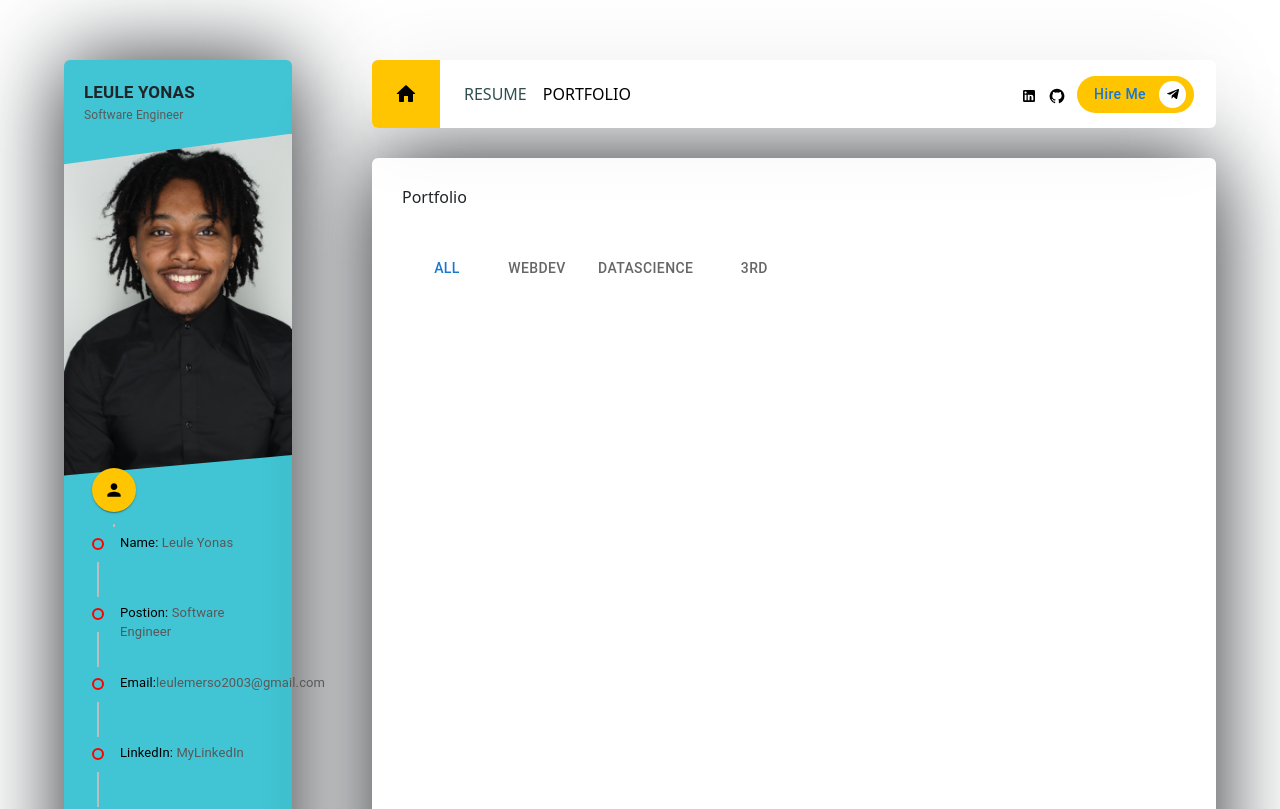
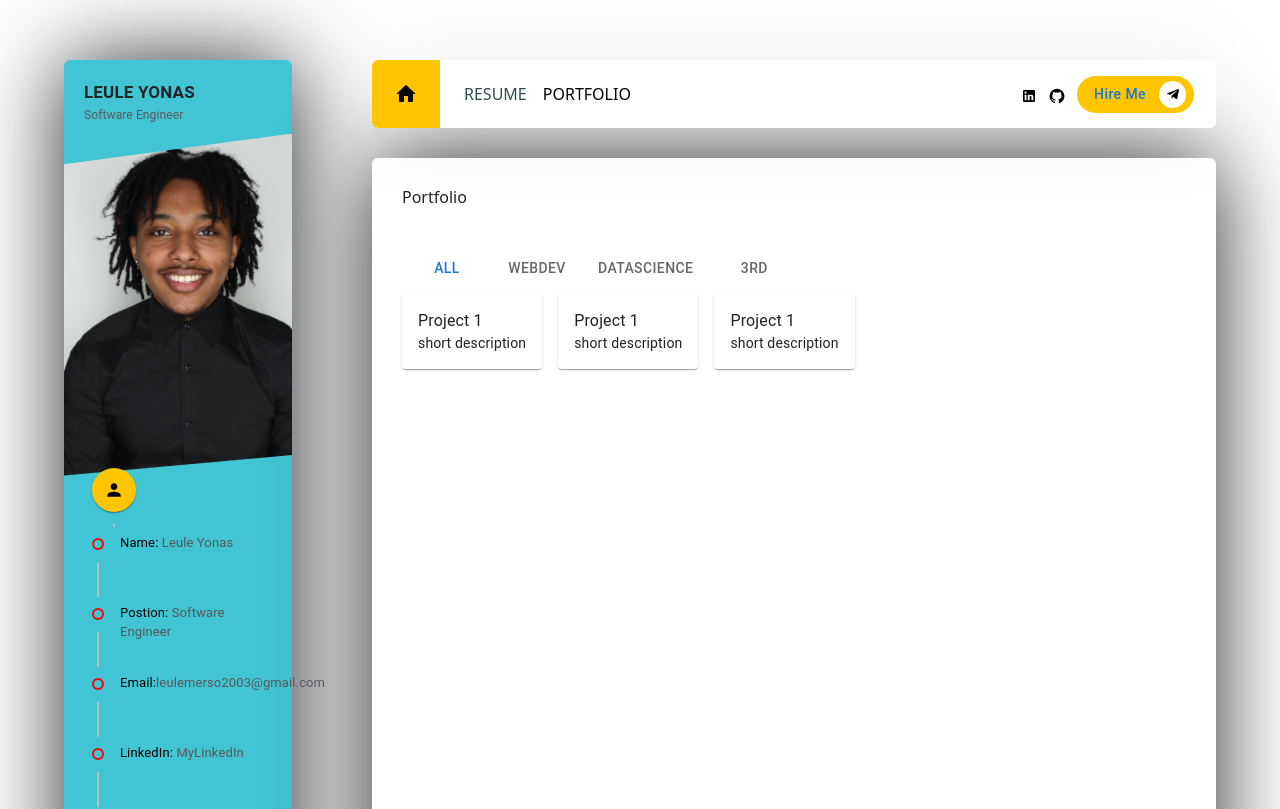
Before and after one commit to LeuleY/PersonalPage, a React (Create React App) app: page /Portfolio in a window 1280 px wide. Shown: the top 809 px of the page. Built offline with nearby package versions, Linux system fonts and the light colour scheme; grey boxes are pictures that could not be loaded.

Commit message:
Portfolio cards

```diff
--- a/src/pages/Portfolio/Portfolio.js
+++ b/src/pages/Portfolio/Portfolio.js
@@ -1,14 +1,25 @@
 import React, { useState } from "react";
 import "./Portfolio.css";
-import { Container, Grid, Paper, Tab, Tabs, Typography } from "@mui/material";
+import { Card, CardActionArea, CardActions, CardContent, CardMedia, Container, Grid, Dialog , DialogTitle, Paper, Tab, Tabs, Typography,Grow, DialogContent, DialogActions } from "@mui/material";
 import resumeData from "../../utils/resumeData";
+
 
 const Portfolio = () => {
   const [tabValue, setTabValue] = useState("All");
+  const [projectDialog, setProjectDialog] = useState(false)
+  const ProjectDialog = () => (
+    <Dialog open={projectDialog} onClose={() => setProjectDialog(false) }>
+      <DialogTitle onClose={() => setProjectDialog(false) }>Title</DialogTitle>
+
+        <img src=""/>
+        <DialogContent>Description</DialogContent>
+        <DialogActions>All actions</DialogActions>
+    </Dialog>
+  )
   return (
     <Grid container className="section pb_45 pt_45">
+
       {/* TITLE */}
-
       <Grid item className="section_title mb_30" xs={12}>
         <span></span>
         <h6 variant="h6" className="section_title_text">
@@ -16,6 +27,7 @@ const Portfolio = () => {
         </h6>
       </Grid>
 
+      {/* Tabs */}
       <Grid item>
         <Tabs
           value={tabValue}
@@ -46,6 +58,49 @@ const Portfolio = () => {
           )}
         </Tabs>
       </Grid>
+
+      {/* Projects */}
+
+      <Grid item xs={12} >
+
+        <Grid container spacing={2} >
+          {resumeData.projects.map((project) =>(
+            <>
+            {tabValue == project.tag || tabValue == 'All' ? (  <Grid item>
+            <Grow in timeout={1000}>
+            <Card className="customCard" onClick={() => console.log("Console message")}>
+              <CardActionArea>
+                <CardMedia className="customCard_image" image={project.image} title={project.title}/>
+
+                <CardContent>
+                  <Typography className="customCard_title">
+                    {project.title}
+                  </Typography>
+
+                  <Typography variant = 'body2' className="customCard_description">
+                    {project.caption}
+                  </Typography>
+
+                </CardContent>
+
+
+              </CardActionArea>
+            </Card>
+            </Grow>
+
+          </Grid>) :null}
+
+          </>
+
+
+
+          ))}
+
+        </Grid>
+
+      </Grid>
+
+
     </Grid>
   );
 };
--- a/src/utils/resumeData.js
+++ b/src/utils/resumeData.js
@@ -97,6 +97,7 @@ export default {
             tag: 'WebDev',
             image:'https://i0.wp.com/www.thewrap.com/wp-content/uploads/2019/08/chuck-lorre-imag.jpg?fit=618%2C412&ssl=1',
             title:'Project 1',
+            caption: "short description",
             description: 'description',
             links:[
                 {
@@ -117,6 +118,7 @@ export default {
             tag: 'DataScience',
             image:'https://i0.wp.com/www.thewrap.com/wp-content/uploads/2019/08/chuck-lorre-imag.jpg?fit=618%2C412&ssl=1',
             title:'Project 1',
+            caption: "short description",
             description: 'description',
             links:[
                 {
@@ -136,6 +138,7 @@ export default {
             tag: '3rd',
             image:'https://i0.wp.com/www.thewrap.com/wp-content/uploads/2019/08/chuck-lorre-imag.jpg?fit=618%2C412&ssl=1',
             title:'Project 1',
+            caption: "short description",
             description: 'description',
             links:[
                 {
```
